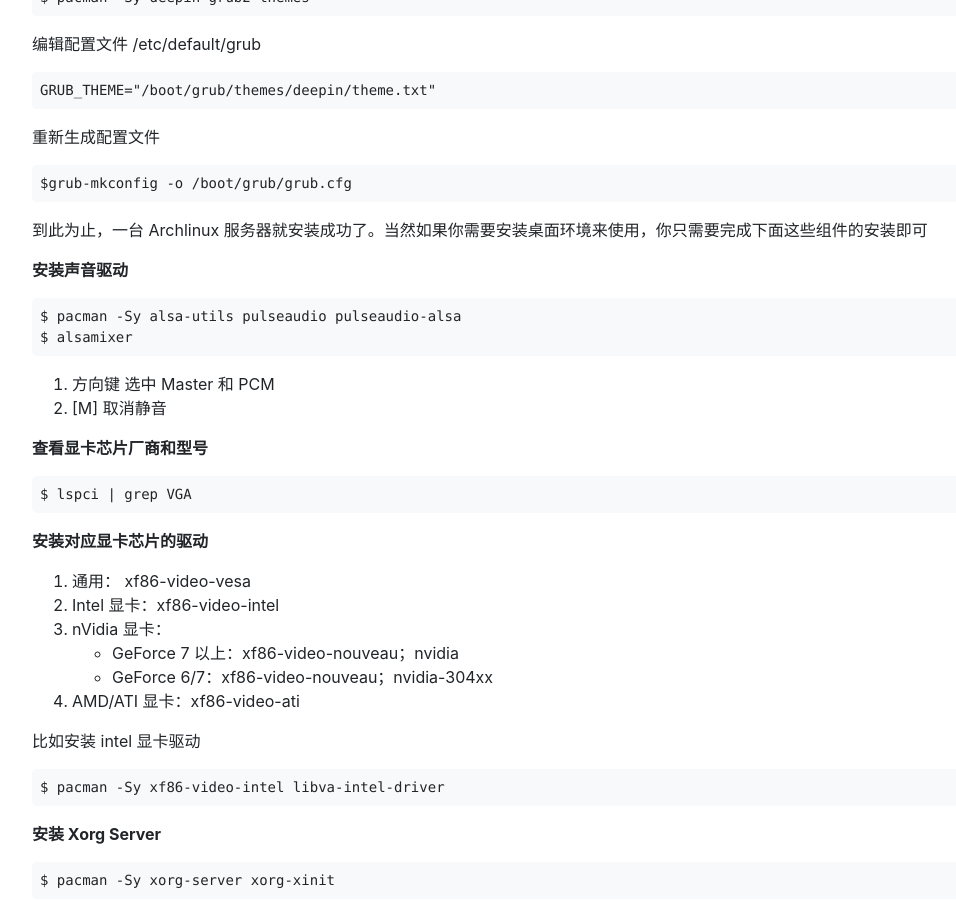
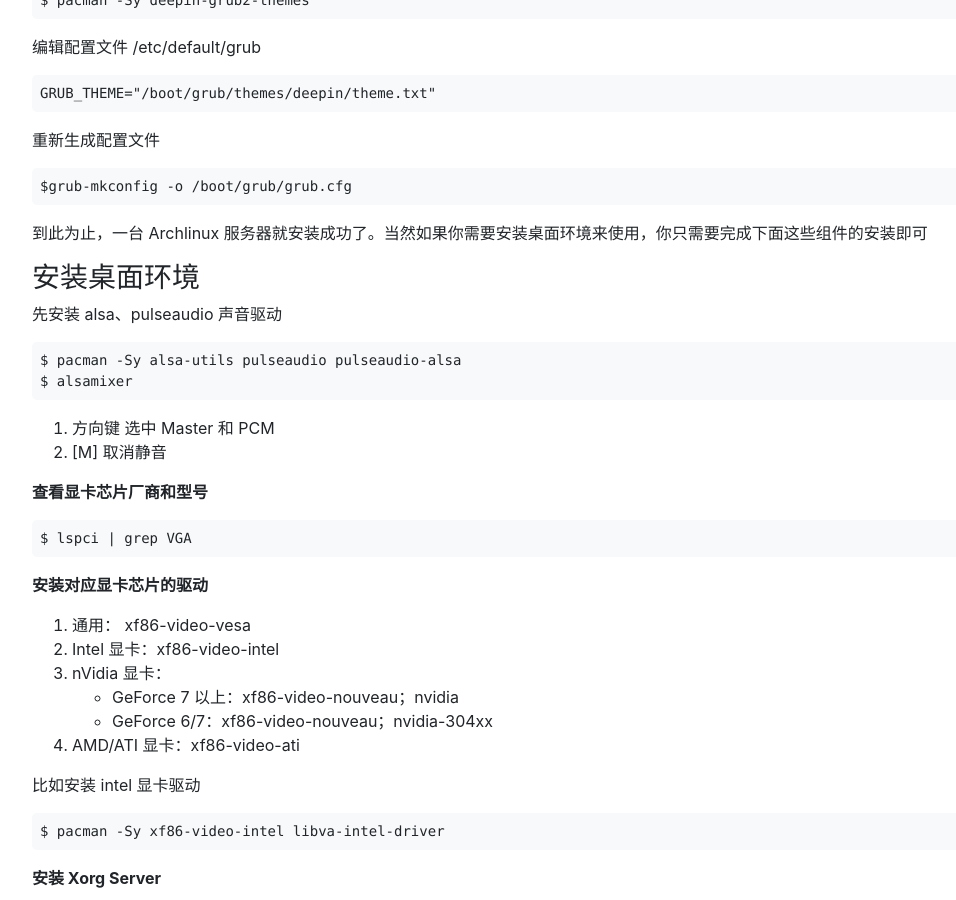
Before and after one commit to ehsud/blog, a Jekyll site: the page built from linux/archlinux-install-guide.md, in a window 1280 px wide and 900 px high, scrolled down 2189 px. Shown: the whole window, without its empty margins (53-1009 px from the left). Built offline with Jekyll 4.4.1, drawn with Linux system fonts in a browser that asks for light colours.

Commit message:
updated some files

```diff
--- a/linux/archlinux-install-guide.md
+++ b/linux/archlinux-install-guide.md
@@ -6,7 +6,7 @@ copyleft: true
 
 ArchLinux 是一个适合动手能力较强的 Linux 高级用户使用的发行版，所有的基础系统和组件都需要自行定制和安装，官方并没有提供一个开箱即用的方案，ArchLinux 的信仰就是简单和轻量级。笔者也是一个忠实的 ArchLinux 信仰者。
 
-**首先准备硬盘分区**
+### 首先准备硬盘分区
 
 首先给硬盘进行分区，可以使用 cfdisk、parted 等工具来进行，当然这里使用 parted 工具
 
@@ -31,7 +31,7 @@ ArchLinux 是一个适合动手能力较强的 Linux 高级用户使用的发行
     $ mkdir /mnt/boot
     $ mount /dev/sda1 /mnt/boot
 
-**使用 pacstrap 来安装 ArchLinux**
+### 使用 pacstrap 来安装 ArchLinux
 
     $ pacstrap -i /mnt base base-devel
 
@@ -100,7 +100,9 @@ ArchLinux 是一个适合动手能力较强的 Linux 高级用户使用的发行
 
 到此为止，一台 Archlinux 服务器就安装成功了。当然如果你需要安装桌面环境来使用，你只需要完成下面这些组件的安装即可
 
-**安装声音驱动**
+### 安装桌面环境
+
+先安装 alsa、pulseaudio 声音驱动
 
     $ pacman -Sy alsa-utils pulseaudio pulseaudio-alsa
     $ alsamixer
```
